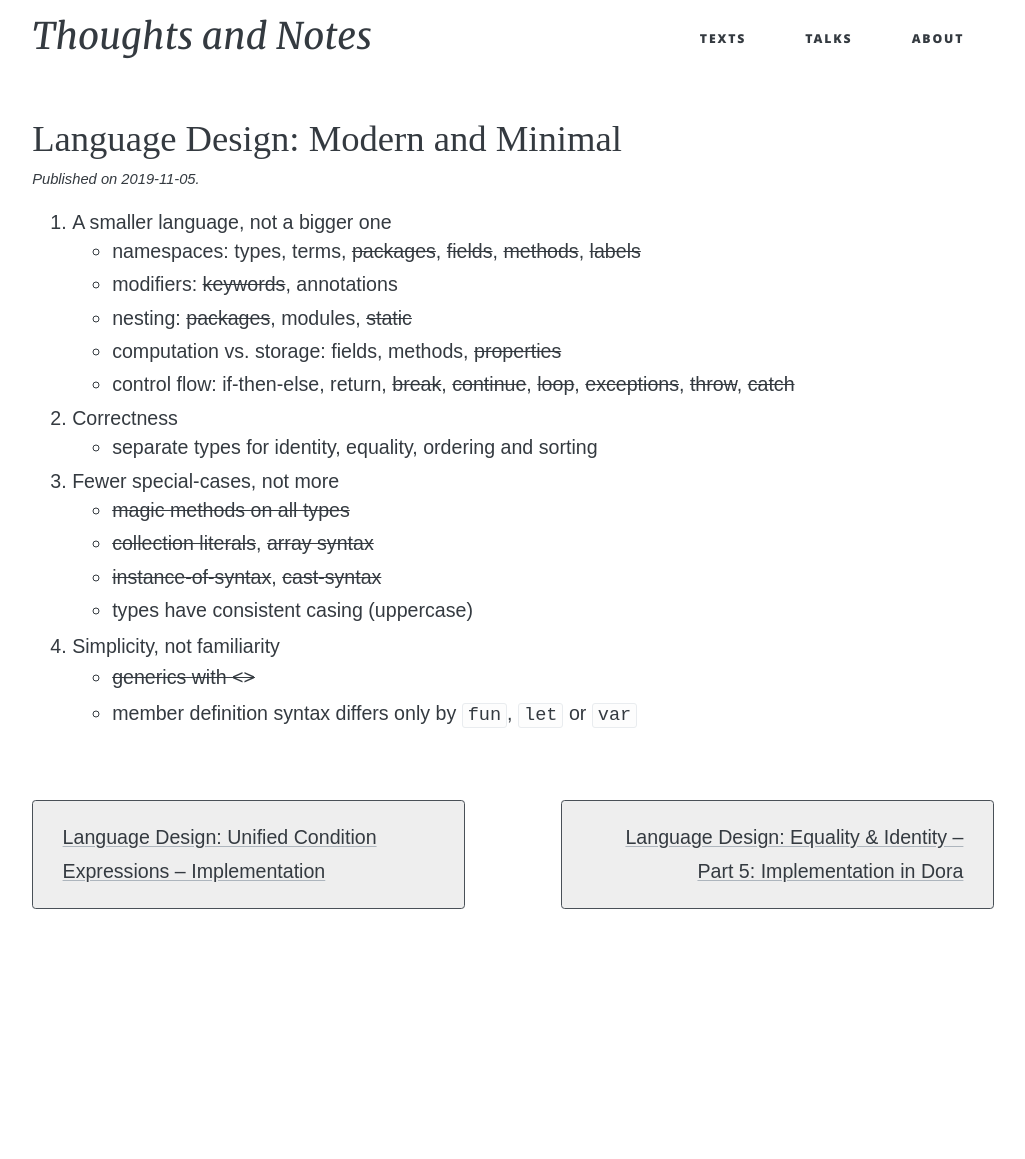
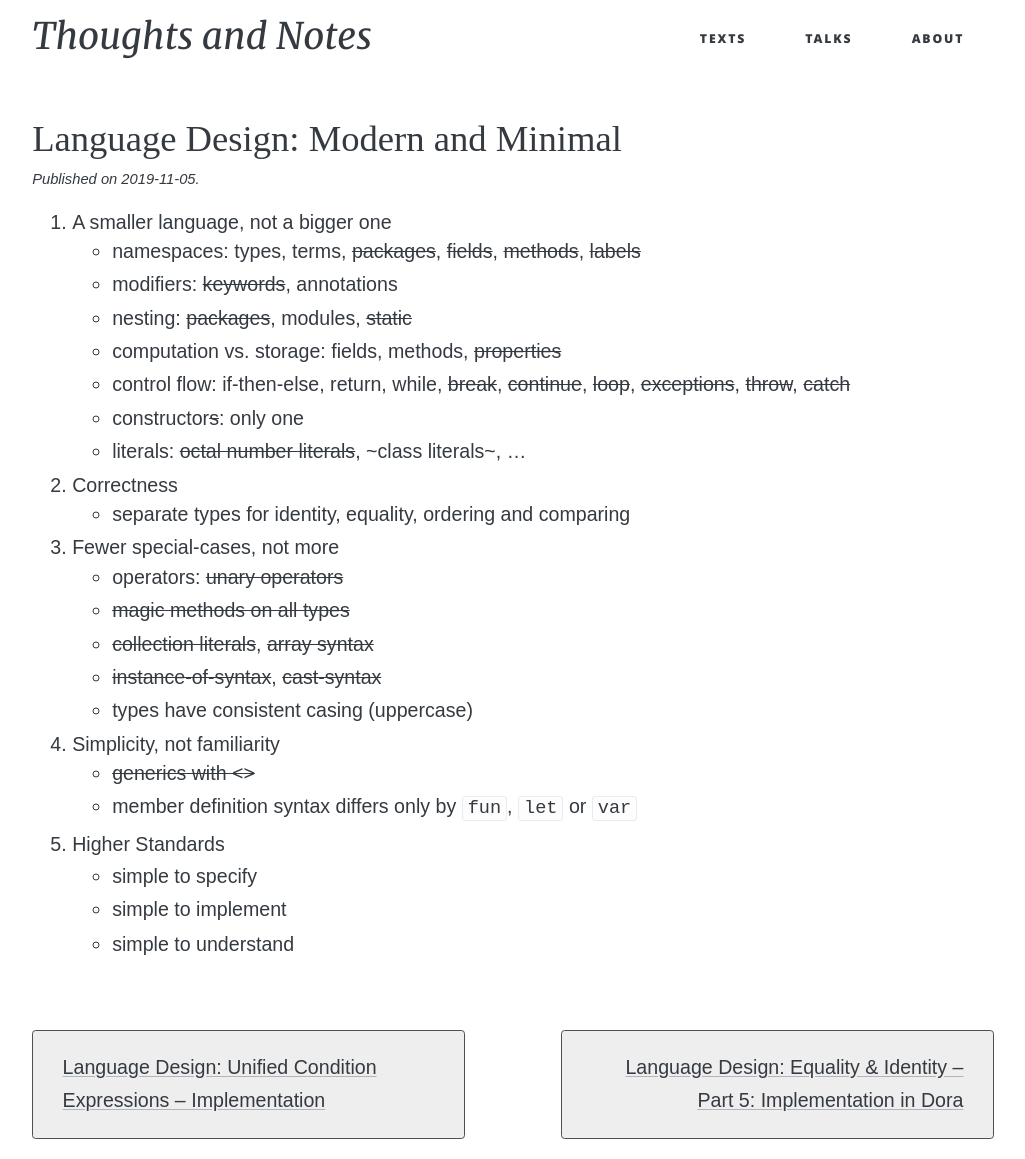
Before and after one commit to soc/soc.me, a Jekyll site: the page built from _languages/modern-minimal.md, in a window 1280 px wide. Shown: the whole page, without its empty margins (127-1152 px from the left). Built offline with Jekyll 4.4.1, drawn with Linux system fonts in a browser that asks for light colours; some web fonts are replaced; before the commit the page ends 929 px from its top, so only the background shows below that.

Commit message:
Update modern & minimal

```diff
--- a/_languages/modern-minimal.md
+++ b/_languages/modern-minimal.md
@@ -8,12 +8,15 @@ date:   2019-11-05 12:00:00 +0200
 - modifiers: ~~keywords~~, annotations
 - nesting: ~~packages~~, modules, ~~static~~
 - computation vs. storage: fields, methods, ~~properties~~
-- control flow: if-then-else, return, ~~break~~, ~~continue~~, ~~loop~~, ~~exceptions~~, ~~throw~~, ~~catch~~
+- control flow: if-then-else, return, while, ~~break~~, ~~continue~~, ~~loop~~, ~~exceptions~~, ~~throw~~, ~~catch~~
+- constructor~~s~~: only one
+- literals: ~~octal number literals~~, ~class literals~, ...
 
 2. Correctness
-- separate types for identity, equality, ordering and sorting
+- separate types for identity, equality, ordering and comparing
 
 3. Fewer special-cases, not more
+- operators: ~~unary operators~~
 - ~~magic methods on all types~~
 - ~~collection literals~~, ~~array syntax~~
 - ~~instance-of-syntax~~, ~~cast-syntax~~
@@ -23,5 +26,10 @@ date:   2019-11-05 12:00:00 +0200
 - ~~generics with <>~~
 - member definition syntax differs only by `fun`, `let` or `var`
 
+5. Higher Standards
+- simple to specify
+- simple to implement
+- simple to understand
+
 
 <!-- 2. Fewer features, not more. -->
```
